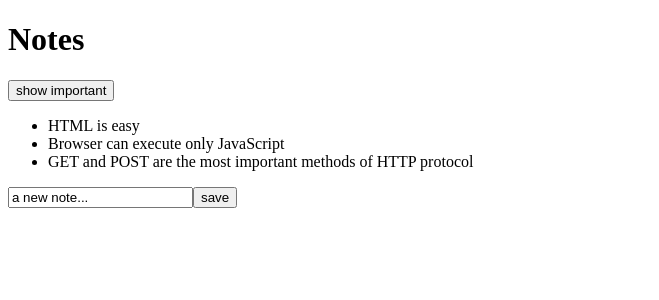
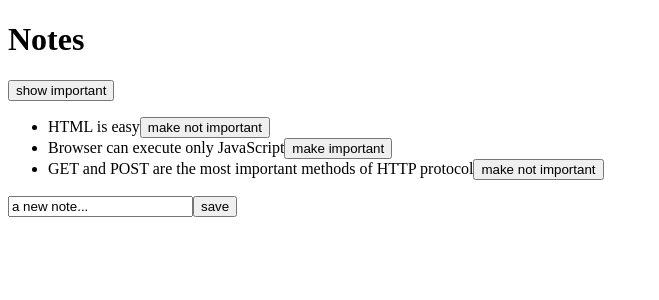
Before and after one commit to LtCoinCidenCe/FullStackReact, a React (Create React App) app in the folder Part2/material/: page / in a window 1280 px wide. Shown: the top 300 px of the page, without its empty margins (0-659 px from the left). Built offline with nearby package versions, Linux system fonts and the light colour scheme; data requests are answered from the project's data file.

Commit message:
c Changing the Importance of Notes

```diff
--- a/Part2/material/src/App.js
+++ b/Part2/material/src/App.js
@@ -26,6 +26,19 @@
 
   useEffect(hook, [])
 
+
+  const toggleImportanceOf = id =>
+  {
+    const url = `http://localhost:3001/notes/${id}`
+    const note = notes.find(n => n.id === id)
+    const changedNote = { ...note, important: !note.important }
+
+    axios.put(url, changedNote).then(response =>
+    {
+      // note returned
+      setNotes(notes.map(note => note.id !== id ? note : response.data)) // array.map just to replace the new note
+    })
+  }
 
   const handleNoteChange = (event) =>
   {
@@ -71,7 +84,7 @@
       </div>
       <ul>
         {notesToShow.map(note =>
-          <Note key={note.id} note={note} />  // Here the key is the attr of Note: element in the array
+          <Note key={note.id} note={note} toggleImportance={() => toggleImportanceOf(note.id)} />  // Here the key is the attr of Note: element in the array
         )}
       </ul>
       <form onSubmit={addNote}>
--- a/Part2/material/src/components/Note.js
+++ b/Part2/material/src/components/Note.js
@@ -1,8 +1,14 @@
 import React from 'react'
 
-const Note = ({ note }) => {
+const Note = ({ note, toggleImportance }) => {
+  const label = note.important
+    ? 'make not important' : 'make important'
+
   return (
-    <li>{note.content}</li>
+    <li>
+      {note.content}
+      <button onClick={toggleImportance}>{label}</button>
+    </li>
   )
 }
 
```
